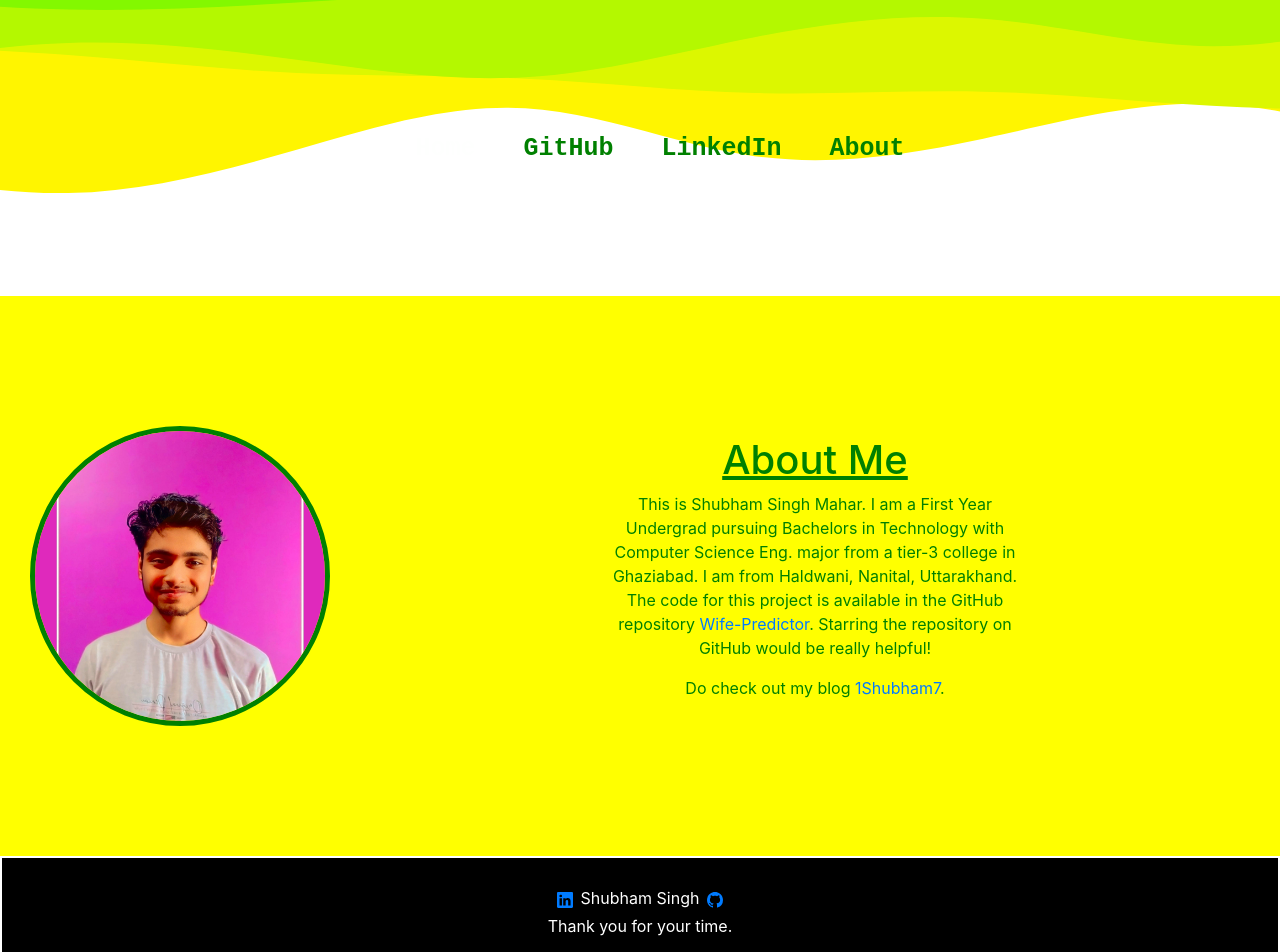
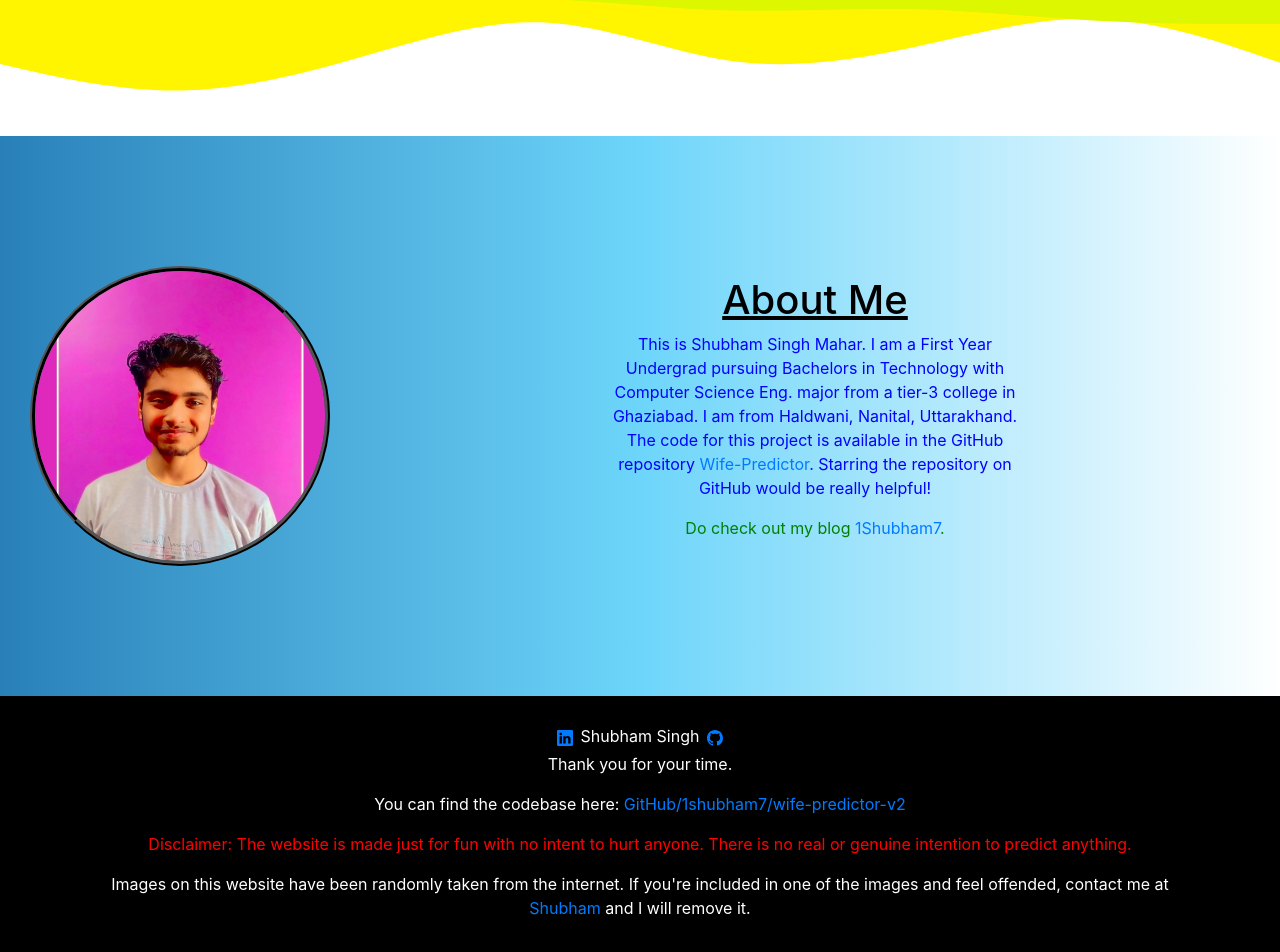
Before and after one commit to 1Shubham7/Wife-Predictor-v2, a React (Create React App) app: page /about in a window 1280 px wide. Shown: the part 120-1072 px from the top of the page. Built offline with nearby package versions, Linux system fonts and the light colour scheme.

Commit message:
UI features added

```diff
--- a/src/App.js
+++ b/src/App.js
@@ -45,7 +45,7 @@ function App() {
               <li className="news">GitHub</li>
             </a>
             <a
-              href="https://www.linkedin.com/in/shubham-singh-mahar-5a002b20b/"
+              href="https://www.linkedin.com/in/1shubham7/"
               target="_blank"
               rel="noreferrer"
             >
--- a/src/components/About.js
+++ b/src/components/About.js
@@ -4,7 +4,7 @@ import './photo.css'
 export default function About() {
   const wifestyle2 = {
     margin: '0',
-    background: 'yellow',
+    background: 'transparent',
     position: 'relative',
     display: 'flex',
     flexDirection: 'column',
@@ -17,7 +17,7 @@ export default function About() {
 
   return (
     <>
-      <div className="superClass" style={{ backgroundColor: 'yellow', color: 'green', paddingTop: '40px', paddingBottom: '40px' }}>
+      <div className="superClass" style={{ backgroundColor: "#",background: "linear-gradient(to right, #2980b9, #6dd5fa, #ffffff)", justifyContent: 'center',color: 'green', paddingTop: '40px', paddingBottom: '40px' }}>
 
         <div className="circular-image" >
           <img
@@ -27,9 +27,10 @@ export default function About() {
               height: "300px",
               borderRadius: "50%",
               overflow: "hidden",
-              border: "5px solid green",
+              border: "5px ridge black",
               boxSizing: "border-box",
-              animation: "border-pulse 2s infinite"
+              animation: "border-pulse 2s infinite",
+              objectFit: "cover",
 
 
 
@@ -41,8 +42,8 @@ export default function About() {
         <div className="text" style={{ textAlign: 'center', justifyContent: 'center' }}>
 
           <section style={wifestyle2} >
-            <h1 style={{ textDecoration: 'underline' }}>About Me</h1>
-            <p>This is Shubham Singh Mahar. I am a First Year Undergrad pursuing
+            <h1 style={{ textDecoration: 'underline' , color:"black"}}>About Me</h1>
+            <p style={{color:"blue"}}>This is Shubham Singh Mahar. I am a First Year Undergrad pursuing
               Bachelors in Technology with Computer Science Eng. major from a tier-3 college in Ghaziabad.
               I am from Haldwani, Nanital, Uttarakhand.
               The code for this project is available in the GitHub repository <a href="https://github.com/1Shubham7/Wife-Predictor">Wife-Predictor</a>.
--- a/src/components/Footer.js
+++ b/src/components/Footer.js
@@ -8,7 +8,7 @@ export default function Footer() {
           background: "black",
           color: "white",
           paddingBottom: "20px",
-          border: "2px solid white",
+          border: "2px",
         }}
       >
         <div className="container">
@@ -16,7 +16,8 @@ export default function Footer() {
           <p className="text-center my-1" style={{ color: "white" }}>
             <a
               className="mx-2"
-              href="https://www.linkedin.com/in/shubham-singh-mahar-5a002b20b/"
+              href="https://www.linkedin.com/in/1shubham7/"
+              target="_blank"
             >
               <svg
                 xmlns="http://www.w3.org/2000/svg"
@@ -30,7 +31,7 @@ export default function Footer() {
               </svg>
             </a>
             Shubham Singh
-            <a className="mx-2" href="https://github.com/1Shubham7">
+            <a className="mx-2" href="https://github.com/1Shubham7" target="_blank">
               <svg
                 xmlns="http://www.w3.org/2000/svg"
                 width="16"
@@ -52,7 +53,7 @@ export default function Footer() {
               GitHub/1shubham7/wife-predictor-v2
             </a>
           </p>
-          <p>
+          <p style={{color:"red"}}>
             Disclaimer: The website is made just for fun with no intent to hurt
             anyone. There is no real or genuine intention to predict anything.
           </p>
--- a/src/components/HowCanYouHelp.js
+++ b/src/components/HowCanYouHelp.js
@@ -6,7 +6,7 @@ export default function HowCanYouHelp() {
   const wifestyle2 = {
     margin: '0',
     color: 'white',
-    background: 'green',
+    background: 'radial-gradient(circle, rgba(34,193,195,1) 0%, rgba(154,190,112,1) 69%, rgba(253,187,45,1) 100%)',
     position: 'relative',
     display: 'flex',
     flexDirection: 'column',
@@ -19,8 +19,9 @@ export default function HowCanYouHelp() {
   return (
     <div>
       <section style={wifestyle2} >
-        <h1 style={{ textDecoration: 'underline' }}>How can you help?</h1>
-        <p>To expand the database, we need more images. I will be more than happy to add suggested images to the database. Kindly send me the images or their corresponding links to my <a style={{ color: 'yellow' }} href='shubhammahar1306@gmail.com'>email</a> or <a style={{ color: 'yellow' }} href="https://www.linkedin.com/in/shubham-singh-mahar-5a002b20b/">LinkedIn</a>. The codebase of this project is also open-source (on GitHub and GitLab), so you can add modifications as you wish.</p>
+        <h1 style={{ textDecoration: 'none' }}>How can you help?</h1>
+        <br></br>
+        <p>To expand the database, we need more images. I will be more than happy to add suggested images to the database. Kindly send me the images or their corresponding links to my <a style={{ color: 'yellow' }} href='shubhammahar1306@gmail.com' target='_blank'>email</a> or <a style={{ color: 'yellow' }} href="https://www.linkedin.com/in/1shubham7/" target='_blank'>LinkedIn</a>. The codebase of this project is also open-source (on GitHub and GitLab), so you can add modifications as you wish.</p>
       </section>
     </div>
   )
--- a/src/components/My.css
+++ b/src/components/My.css
@@ -9,7 +9,8 @@
 
 .mainnav ul{
     display: flex;
-    justify-content: center;
+    justify-content: space-evenly;
+    align-items: center;
   }
 
 .mainnav ul li{
@@ -19,7 +20,7 @@
       font-weight: bold;
       font-family: monospace;
       font-size: 25px;
-      color: green;
+      color: black;
 }
 
 .curve {
@@ -64,9 +65,11 @@
 .spacer{
     aspect-ratio: 960/300;
     width: 100%;
+    height: 30vh;
     background-repeat: no-repeat;
     background-size: cover;
     background-position: center;
+
 }
 
 .layer1{
@@ -145,7 +148,7 @@ html{
     transition: 0.4s;
 }
 
-.ready{
+/* .ready{
 
         animation: colorchange 1.5s infinite;
       }
@@ -167,8 +170,8 @@ html{
             color: green;
           }
       }
-
-.navclass{
+       */
+/* .navclass{
 
 
     animation: colorchange 1.5s infinite;
@@ -192,4 +195,4 @@ html{
       color: green;
     }
 
-}
+} */
--- a/src/components/Wife.js
+++ b/src/components/Wife.js
@@ -5,7 +5,7 @@ export default function Wife() {
   const wifestyle = {
     margin: '0',
     color: 'white',
-    background: 'green',
+    background: 'linear-gradient(61deg, rgba(34,193,195,1) 0%, rgba(149,112,190,1) 50%, rgba(253,187,45,1) 100%)',
     position: 'relative',
     display: 'flex',
     flexDirection: 'column',
@@ -18,9 +18,10 @@ export default function Wife() {
   return (
     <>
       <section style={wifestyle}>
-        <h1 style={{ textDecoration: 'underline' }}>Predict your Future Wife</h1>
+        <h1 style={{ textDecoration: 'none'}}>Predict your Future Wife</h1>
+        <br></br>
         <p>With thousands of success stories in our portfolio, Future Wife Predictor is here to predict your future wife with 100% accuracy. Using our database that contains thousands of beautiful women, we will find you your right match.</p>
-        <p>Note: Only bachelors are advised to use this service.</p>
+        <p style={{color:"red"}}>Note: Only bachelors are advised to use this service.</p>
       </section>
     </>
   )
```
